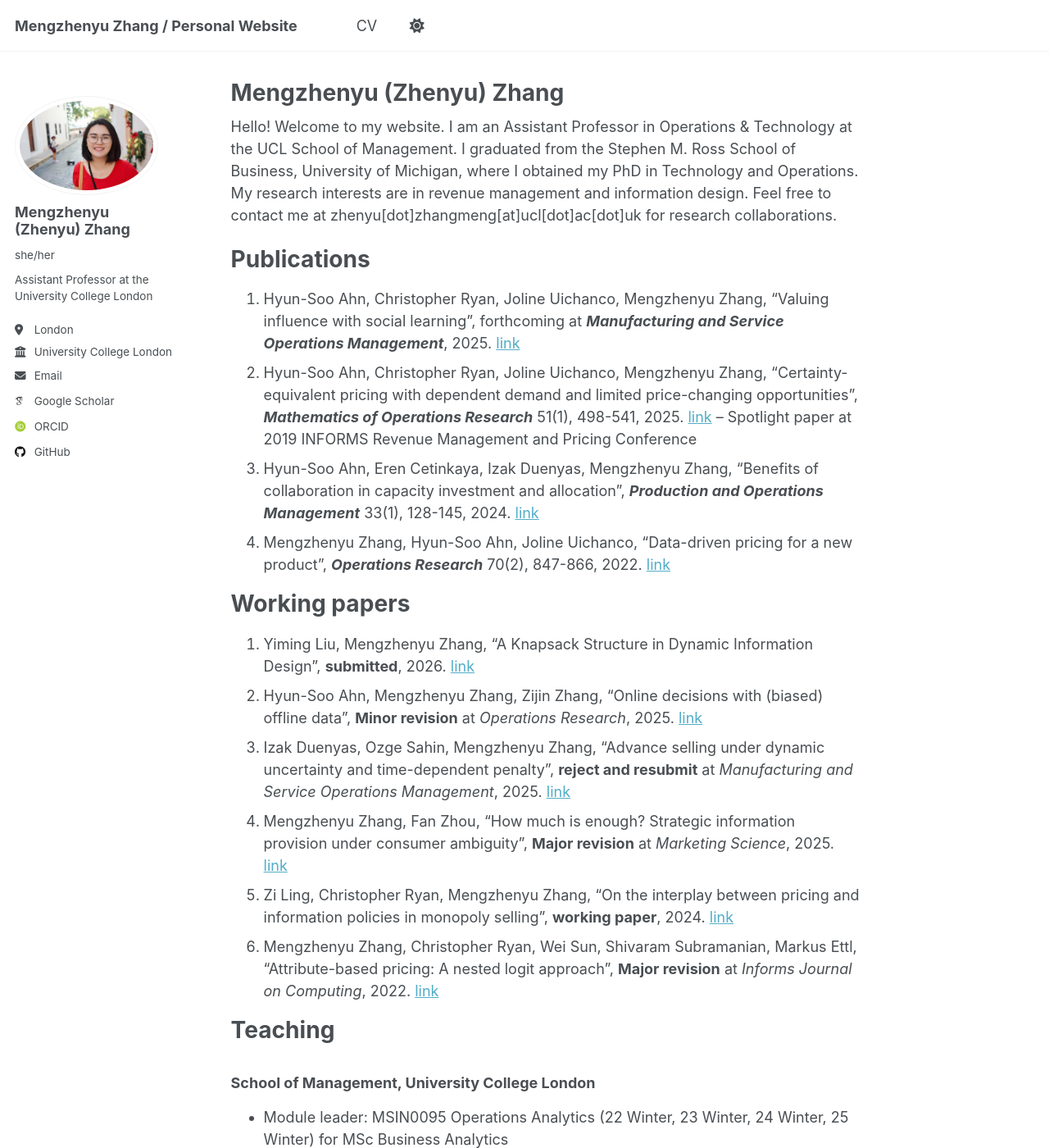
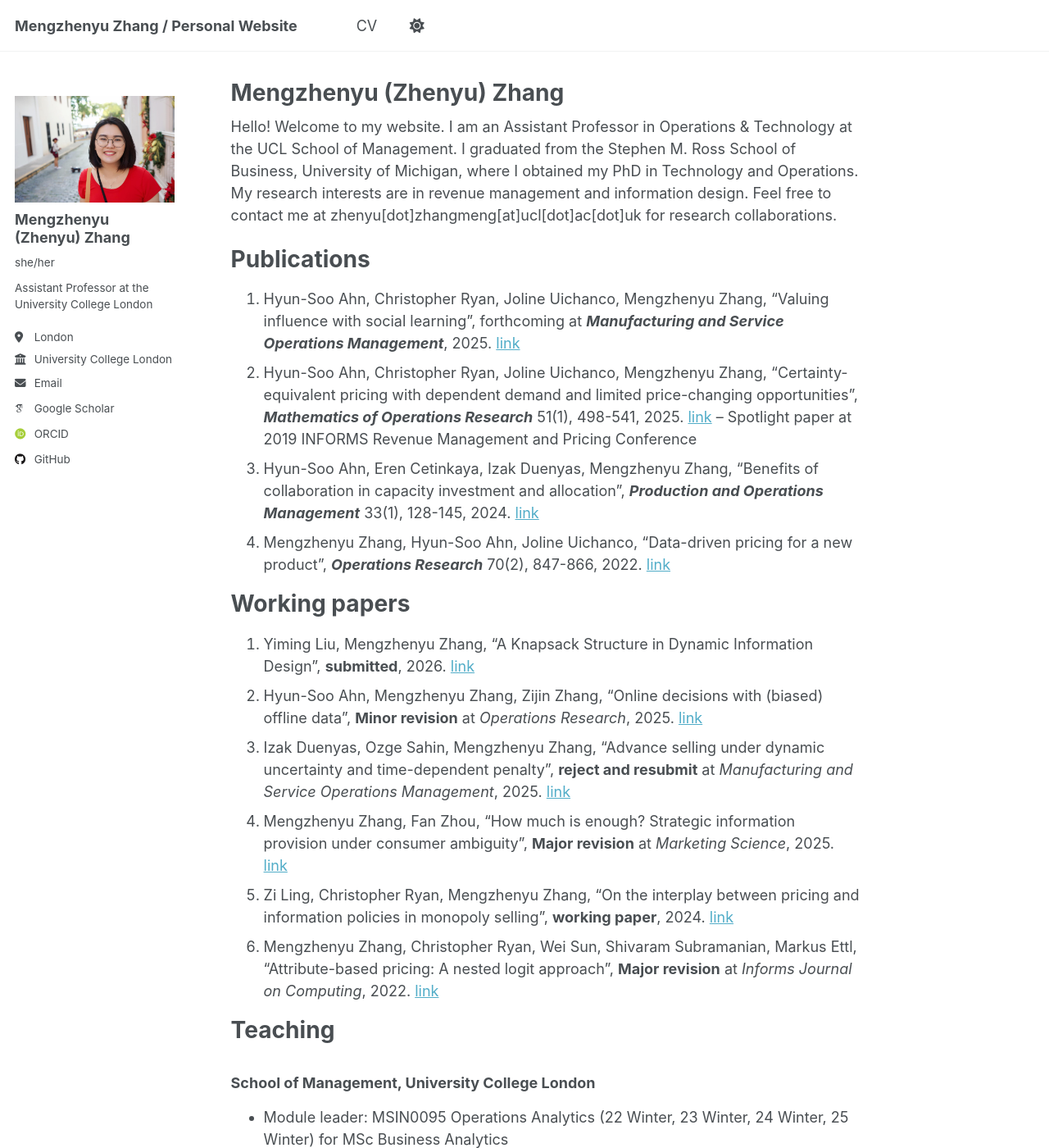
Before and after one commit to mengzhenyuzhang/mengzhenyuzhang.github.io, a Jekyll site: the page built from _pages/about.md, in a window 1280 px wide and 1400 px high. Shown: the whole window at 82% size. Built offline with Jekyll 4.4.1, drawn with Linux system fonts in a browser that asks for light colours; some web fonts are replaced; a script that is not in the unit is left out.

Commit message:
Refactor author avatar styles in sidebar
Updated the author avatar styles to adjust dimensions and remove borders.

```diff
--- a/_sass/layout/_sidebar.scss
+++ b/_sass/layout/_sidebar.scss
@@ -80,12 +80,34 @@
    Author profile and links
    ========================================================================== */
 
+// .author__avatar {
+//   display: table-cell;
+//   vertical-align: top;
+//   width: 36px;
+//   // set width only, for non-square avatars
+//   // height: 36px;
+
+//   @include breakpoint($large) {
+//     display: block;
+//     width: auto;
+//     height: auto;
+//   }
+
+//   img {
+//     max-width: 175px;
+//     border-radius: 50%;
+
+//     @include breakpoint($large) {
+//       padding: 5px;
+//       border: 1px solid var(--global-border-color);
+//     }
+//   }
+// }
+
 .author__avatar {
   display: table-cell;
   vertical-align: top;
   width: 36px;
-  // set width only, for non-square avatars
-  // height: 36px;
 
   @include breakpoint($large) {
     display: block;
@@ -94,12 +116,14 @@
   }
 
   img {
-    max-width: 175px;
-    border-radius: 50%;
+    width: 100%;
+    max-width: 220px; /* increase or decrease as desired */
+    height: auto;
+    border-radius: 0;
 
     @include breakpoint($large) {
-      padding: 5px;
-      border: 1px solid var(--global-border-color);
+      padding: 0;
+      border: 0;
     }
   }
 }
```
